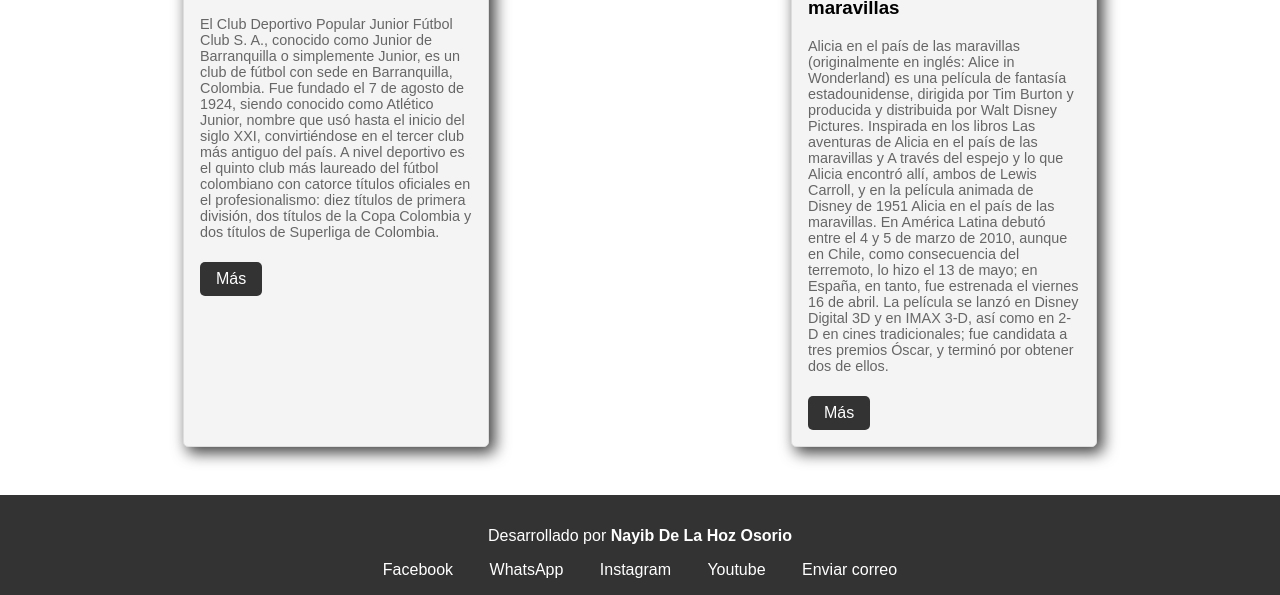
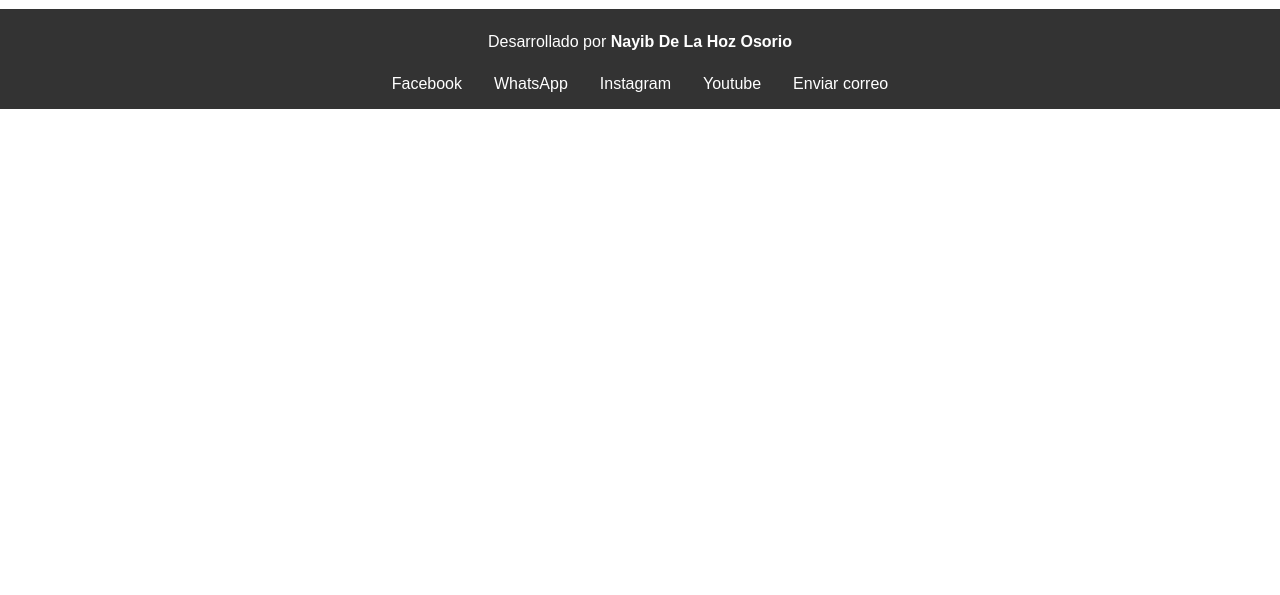
Before and after one commit to SirNayibDeLaHoz/actividad2, a plain HTML site: page index.html in a window 1280 px wide. Shown: the part 1466-2061 px from the top of the page. After the commit the page ends 1575 px from the top, so only its background shows below. Drawn offline with Linux system fonts and the light colour scheme.

Commit message:
Ajusta diseño responsive
Se realiza ajuste en cards y footer

```diff
--- a/index.html
+++ b/index.html
@@ -18,6 +18,7 @@
                 <li><a href="https://futbolparatodostv.net/">Futbol para todos</a></li>
                 <li><a href="https://intergolestv.com">Intergoles</a></li>
                 <li><a href="https://www.librefutboltv.com/">Libre Futbol</a></li>
+                <li><a href="https://www.flashscore.co/">Flash Score</a></li>
             </ul>
         </nav>
     </header>
--- a/styles.css
+++ b/styles.css
@@ -45,7 +45,7 @@ header {
     border-radius: 5px;
     margin: 1rem;
     padding: 1rem;
-    width: calc(25% - 2rem);
+    width: calc(20% - 2rem); /* Cambia el ancho para 4 tarjetas por fila */
     box-shadow: 0 2px 5px rgba(0,0,0,0.1);
     transition: transform 0.3s;
     -webkit-box-shadow: 19px 14px 25px 3px rgba(0, 0, 0, 0.75);
@@ -91,18 +91,21 @@ footer {
     background-color: #333;
     color: #fff;
     text-align: center;
-    padding: 1rem;
+    padding: 0.5rem;
 }
 
 .social-links {
     list-style: none;
     margin: 0;
     padding: 0;
+    display: flex;
+    flex-wrap: wrap; /* Permite que los elementos se envuelvan en pantallas pequeñas */
+    justify-content: center; /* Centra los elementos en la línea */
 }
 
 .social-links li {
     display: inline;
-    margin: 0 1rem;
+    margin: 0.5rem 1rem; /* Aumenta el margen superior e inferior */
 }
 
 .social-links a {
```
